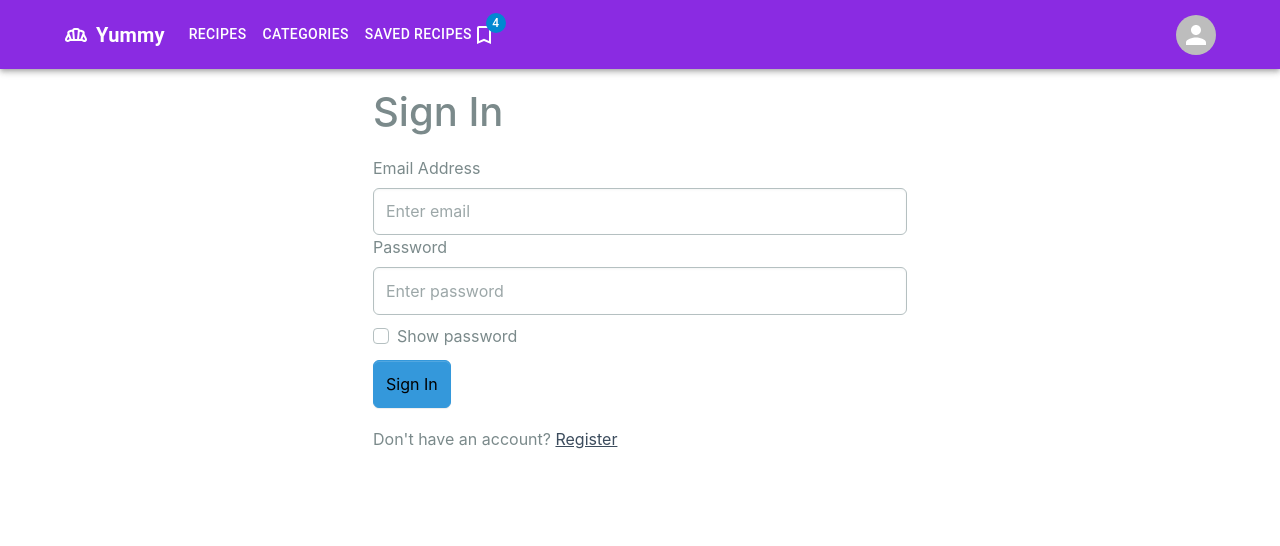
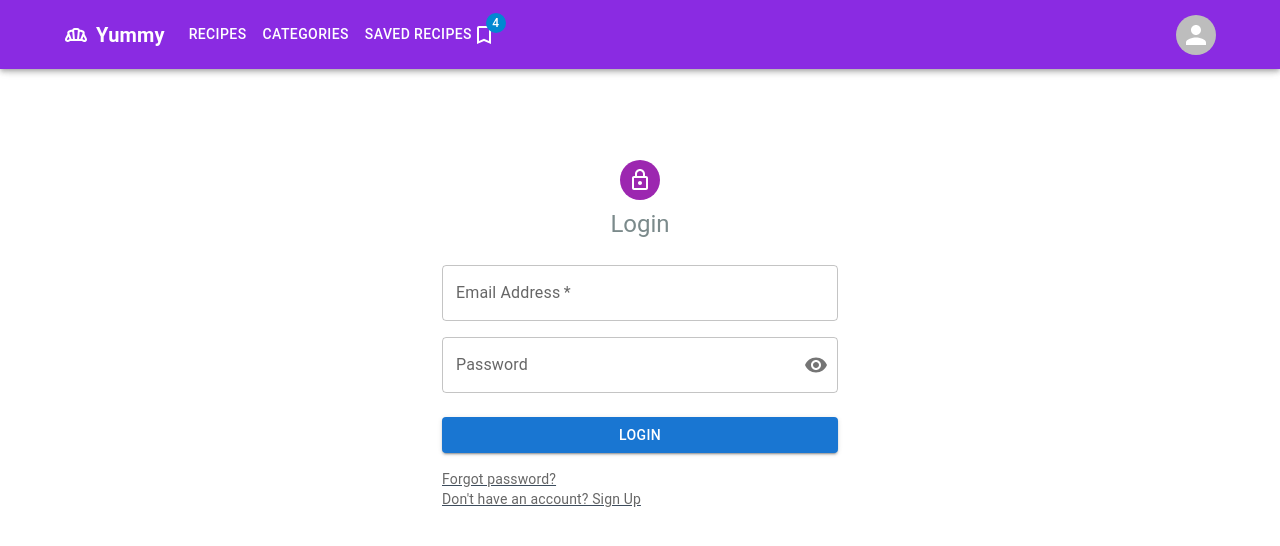
Before and after one commit to capo33/recipes-blog, a React (Create React App) app in the folder frontend/: page /login in a window 1280 px wide. Shown: the top 546 px of the page. Built offline with nearby package versions, Linux system fonts and the light colour scheme.

Commit message:
update login component

```diff
--- a/frontend/src/pages/Auth/Login.tsx
+++ b/frontend/src/pages/Auth/Login.tsx
@@ -1,27 +1,37 @@
-import React, { useEffect, useState } from "react";
-import { Link, useNavigate, useLocation } from "react-router-dom";
-import { BsEyeSlashFill, BsEyeFill } from "react-icons/bs";
+import React, { useState, useEffect } from "react";
+import { toast } from "react-hot-toast";
+import { Link, useLocation, useNavigate } from "react-router-dom";
+
+import {
+  Box,
+  TextField,
+  IconButton,
+  OutlinedInput,
+  InputLabel,
+  InputAdornment,
+  FormControl,
+  Container,
+  Avatar,
+  Typography,
+  Grid,
+  Button,
+} from "@mui/material";
+import Visibility from "@mui/icons-material/Visibility";
+import VisibilityOff from "@mui/icons-material/VisibilityOff";
+import LockOutlinedIcon from "@mui/icons-material/LockOutlined";
 
 import { AuthUser } from "../../interfaces/AuthInterface";
 import { login } from "../../redux/feature/Auth/authSlice";
 import { useAppDispatch, useAppSelector } from "../../redux/app/store";
-import { toast } from "react-hot-toast";
-import { Col, Button, Row, Container, Card, Form } from "react-bootstrap";
-import FormContainer from "../../components/FormContainer/Index";
 
 const Login = () => {
-  const { isLoading, user } = useAppSelector((state) => state.auth);
+  const { user } = useAppSelector((state) => state.auth);
 
-  const [passwordShown, setPasswordShown] = useState(false);
+  const [showPassword, setShowPassword] = useState(false);
   const [formData, setFormData] = useState<AuthUser>({
     email: "",
     password: "",
   });
-
-  // Show password toggle
-  const togglePasswordVisiblity = () => {
-    setPasswordShown(passwordShown ? false : true);
-  };
 
   const dispatch = useAppDispatch();
   const navigate = useNavigate();
@@ -40,6 +50,15 @@ const Login = () => {
     }
   }, [token, navigate, redirect]);
 
+  // Show password toggle
+  const handleClickShowPassword = () => setShowPassword((show) => !show);
+
+  const handleMouseDownPassword = (
+    event: React.MouseEvent<HTMLButtonElement>
+  ) => {
+    event.preventDefault();
+  };
+
   // Change input value
   const handleChange = (e: React.ChangeEvent<HTMLInputElement>) => {
     const { name, value } = e.target;
@@ -53,64 +72,90 @@ const Login = () => {
   };
 
   return (
-    <FormContainer>
-      <h1>Sign In</h1>
-      <Form onSubmit={handleSubmit}>
-        <Form.Group controlId='email'>
-          <Form.Label>Email Address</Form.Label>
-          <Form.Control
-            type='email'
+    <Container component='main' maxWidth='xs'>
+      <Box
+        sx={{
+          marginTop: 8,
+          display: "flex",
+          flexDirection: "column",
+          alignItems: "center",
+        }}
+      >
+        <Avatar sx={{ m: 1, bgcolor: "secondary.main" }}>
+          <LockOutlinedIcon />
+        </Avatar>
+        <Typography component='h1' variant='h5'>
+          Login
+        </Typography>
+        <Box component='form' noValidate sx={{ mt: 3 }} onSubmit={handleSubmit}>
+          <Grid container spacing={2}>
+            <Grid item xs={12}>
+              <TextField
+                required
+                fullWidth
+                value={formData.email}
+                onChange={handleChange}
+                id='email'
+                label='Email Address'
                 name='email'
-            placeholder='Enter email'
-            value={formData.email}
-            onChange={(e) =>
-              setFormData({ ...formData, email: e.target.value })
+                autoComplete='email'
+              />
+            </Grid>
+            <Grid item xs={12}>
+              <FormControl variant='outlined' fullWidth>
+                <InputLabel htmlFor='outlined-adornment-password'>
+                  Password
+                </InputLabel>
+                <OutlinedInput
+                  id='outlined-adornment-password'
+                  type={showPassword ? "text" : "password"}
+                  endAdornment={
+                    <InputAdornment position='end'>
+                      <IconButton
+                        aria-label='toggle password visibility'
+                        onClick={handleClickShowPassword}
+                        onMouseDown={handleMouseDownPassword}
+                        edge='end'
+                      >
+                        {showPassword ? <VisibilityOff /> : <Visibility />}
+                      </IconButton>
+                    </InputAdornment>
                   }
-          />
-        </Form.Group>
-
-        <Form.Group controlId='password'>
-          <Form.Label>Password</Form.Label>
-          <Form.Control
-            type={passwordShown ? "text" : "password"}
-            name='password'
-            placeholder='Enter password'
+                  label='Password'
                   value={formData.password}
                   onChange={handleChange}
+                  name='password'
                 />
-          <Form.Check
-            type='checkbox'
-            className='mt-2'
-            label='Show password'
-            onClick={togglePasswordVisiblity}
-          />
-
-          {/* <div className='absolute inset-y-0 right-0 pr-3 flex items-center text-sm leading-5'>
-          <span onClick={togglePasswordVisiblity} className='cursor-pointer'>
-            {passwordShown ? <BsEyeFill /> : <BsEyeSlashFill />}
-          </span>
-        </div> */}
-        </Form.Group>
-
+              </FormControl>
+            </Grid>
+          </Grid>
           <Button
             type='submit'
-          variant='info'
-          className='mt-2'
-          disabled={isLoading}
+            fullWidth
+            variant='contained'
+            sx={{ mt: 3, mb: 2 }}
           >
-          Sign In
+            Login
           </Button>
-        {isLoading && <p> Loading...</p>}
-      </Form>
-      <Row className='py-3'>
-        <Col>
-          Don't have an account?{" "}
-          <Link to={redirect ? `/register?redirect=${redirect}` : "/register"}>
-            Register
+          <Grid container justifyContent='space-around'>
+            <Grid item xs={12}>
+              <Link to='/forgot-password'>
+                <Typography variant='body2' color='text.secondary'>
+                  Forgot password?
+                </Typography>
               </Link>
-        </Col>
-      </Row>
-    </FormContainer>
+            </Grid>
+            <Grid item xs={12}>
+              <Link to='/register'>
+                <Typography variant='body2' color='text.secondary'>
+                  Don't have an account? Sign Up
+                </Typography>
+              </Link>
+            </Grid>
+          </Grid>
+        </Box>
+      </Box>
+    </Container>
   );
 };
 
--- a/frontend/src/pages/Auth/Register.tsx
+++ b/frontend/src/pages/Auth/Register.tsx
@@ -164,10 +164,18 @@ const Register = () => {
           </Button>
           <Grid container justifyContent='space-around'>
             <Grid item xs={12}>
-              <Link to='/forgot-password'>Forgot password?</Link>
+              <Link to='/forgot-password'>
+              <Typography variant='body2' color='text.secondary'>
+                  Forgot password?
+                </Typography>
+              </Link>
             </Grid>
             <Grid item xs={12}>
-              <Link to='/login'>Already have an account? Login</Link>
+              <Link to='/login'>
+                <Typography variant='body2' color='text.secondary'>
+                  Already have an account? Login
+                </Typography>
+              </Link>
             </Grid>
           </Grid>
         </Box>
```
Lines whose indentation alone changed are shown as unchanged.
